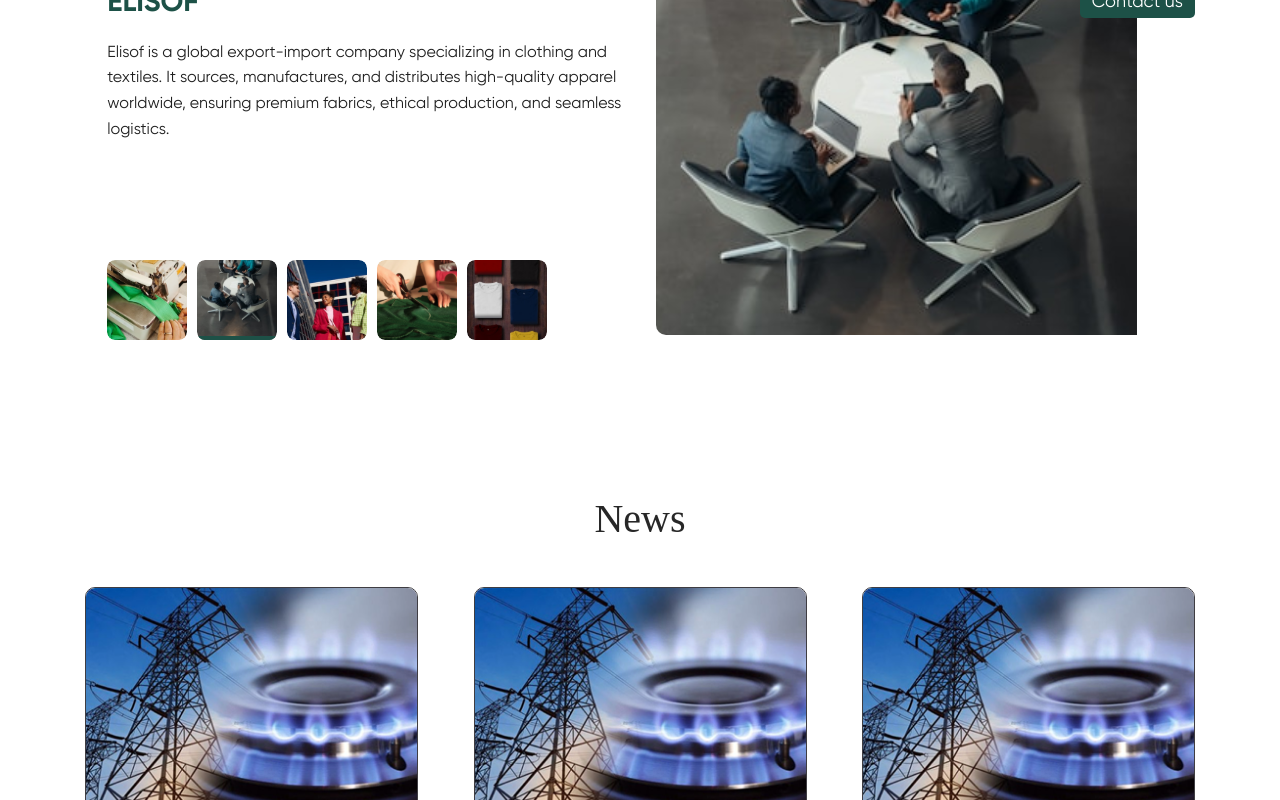
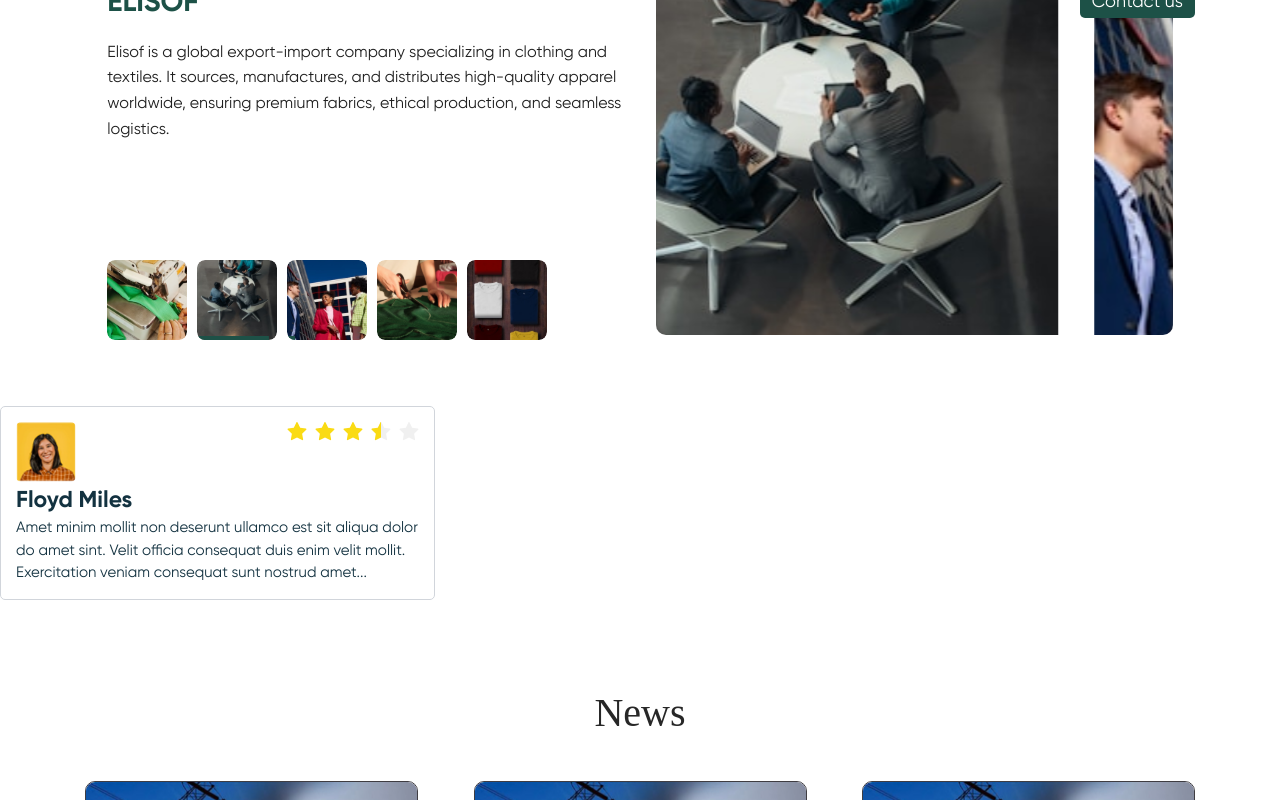
Before and after one commit to dad0586/Elisof, a Next.js app: page /en in a window 1280 px wide. Shown: the part 2363-3163 px from the top of the page. Built offline with nearby package versions, Linux system fonts and the light colour scheme; a web font is replaced by a local one.

Commit message:
fix code

```diff
--- a/src/app/[locale]/page.tsx
+++ b/src/app/[locale]/page.tsx
@@ -9,6 +9,7 @@ import SendRequest from '@/components/send-request/send-request'
 import Link from 'next/link'
 import FeedbackCustmer from '@/components/feedback/feedback';
 import NewsPage from '../../components/news/news';
+import Feedback1 from '@/components/feedback/feed';
 
 
 
@@ -24,6 +25,7 @@ const Page = () => {
         <FamouProduct />
         <AboutUs />
         {/* <FeedbackCustmer /> */}
+        <Feedback1/>
         <NewsPage />
         <SendRequest />
       </main>
--- a/src/components/about/about.scss
+++ b/src/components/about/about.scss
@@ -131,14 +131,10 @@
       transform: translateY(-50%);
 
       button {
-        // transform: rotate(-90deg);
         transition: transform 0.3s ease-in-out;
         writing-mode: sideways-lr;
       }
 
-      // &:hover button {
-      //   transform: rotate(-90deg) scale(1.05);
-      // }
     }
   }
 
@@ -211,7 +207,6 @@
 
       .mini-img_container {
         gap: 5px;
-        // margin-top: 0;
 
         .mini-img_item {
           width: 60px;
--- /dev/null
+++ b/src/components/feedback/feed.tsx
@@ -0,0 +1,40 @@
+import React, { useRef, useState } from 'react';
+import { Swiper, SwiperSlide } from 'swiper/react';
+
+
+import 'swiper/css';
+import 'swiper/css/free-mode';
+import 'swiper/css/pagination';
+
+
+import { FreeMode  } from 'swiper/modules';
+import FeedbackCard from './feedback-card';
+
+const Feedback1 = ()=> {
+  return (
+    <>
+      <Swiper
+        spaceBetween={30}
+        freeMode={true}
+        className="mySwiper"
+        breakpoints={{
+            768: {
+                width: 640,
+                slidesPerView: 1
+              },
+            1024: {
+                width: 900,
+                slidesPerView: 2
+              },
+            1440: {
+                width: 1200,
+                slidesPerView: 3
+              }
+        }}
+      >
+        <SwiperSlide><FeedbackCard/></SwiperSlide>
+      </Swiper>
+    </>
+  );
+}
+export default Feedback1;
--- /dev/null
+++ b/src/components/feedback/feedback-card.tsx
@@ -0,0 +1,25 @@
+'use client';
+
+import React from 'react';
+import { Rate } from 'antd';
+import Image from 'next/image';
+import './feedback.scss';
+import { useTranslations } from 'next-intl';
+
+const FeedbackCard = () => {
+    const t = useTranslations("feedback-card")
+    return (
+        <div className="feedback-card">
+            <div className="feedback-card_people">
+                <Image src="/imgs/feedback1.png" alt="Feedback img" width={60} height={60} className="feedback-card_img" />
+                <div className="feedback-card_rating">
+                    <Rate allowHalf defaultValue={3.5} />
+                </div>
+            </div>
+            <h3 className="feedback-card_name"> {t ("names")} </h3>
+            <p className="feedback-card_comment"> {t ("comment")} </p>
+        </div>
+    );
+};
+
+export default FeedbackCard;
--- a/src/components/feedback/feedback.scss
+++ b/src/components/feedback/feedback.scss
@@ -1,9 +1,46 @@
+.feedback-card {
+  width: 100%;
+  padding: 15px;
+  border: 1.34px solid #d1d5db;
+  border-radius: 5px;
+  background-color: #fff;
+
+  &_people {
+    display: flex;
+    justify-content: space-between;
+    gap: 16px;
+  }
+
+  &_img {
+    width: 60px;
+    height: 60px;
+    border-radius: 5px;
+    object-fit: cover;
+  }
+
+  &_name {
+    font-family: Gilroy;
+    font-weight: 600;
+    font-size: 23px;
+    text-align: left;
+    color: #133240;
+  }
+
+  &_comment {
+    font-family: Gilroy;
+    font-weight: 400;
+    font-size: 15px;
+    color: #133240;
+  }
+}
+
+
+
 .feedback {
   text-align: center;
-  margin: 8% 0 3%;
-}
+  margin: 8% 0 3% 0;
 
-.feedback-header {
+  &-header {
     display: flex;
     align-items: center;
     justify-content: space-between;
@@ -31,6 +68,7 @@
       }
     }
   }
+}
 
 .controls {
   display: flex;
@@ -44,12 +82,6 @@
   border-radius: 5px;
   background-color: inherit;
   cursor: pointer;
-  transition: background-color 0.3s ease;
-}
-
-.feedback-header_previous:hover,
-.feedback-header_next:hover {
-  background-color: rgba(29, 81, 71, 0.1);
 }
 
 .feedback-header_next {
@@ -57,89 +89,46 @@
   color: rgba(255, 255, 255, 1);
 }
 
-
 .feedback-carousel {
   width: 100%;
+  max-width: 1110px;
+  overflow: hidden;
+  margin: 3% auto;
   position: relative;
-  overflow: hidden;
 }
-.feedback-carousel1 {
-  width: 100%;
-  overflow: hidden;
-  position: relative;
-  margin-left: 13%;
-}
-
-
-
 
 .carousel-track {
   display: flex;
+  transition: transform 0.8s ease-in-out;
   gap: 10px;
 }
 
 .testimonial-card {
   flex: 0 0 calc(100% / 2.5);
-
   background: #fff;
   padding: 20px;
   box-shadow: 0px 4px 10px rgba(0, 0, 0, 0.1);
   border-radius: 10px;
   text-align: left;
-  transition: transform 0.3s ease;
-}
+  opacity: 0;
+  transform: translateX(50px);
+  transition: opacity 0.5s ease-in-out, transform 0.5s ease-in-out;
 
-
-
-.testimonial-card:hover {
-  transform: scale(1.02);
+  &.active {
+    opacity: 1;
+    transform: translateX(0);
   }
 
   .card-header {
     display: flex;
     justify-content: space-between;
+    align-items: center;
 
     img {
       width: 80px;
       height: 80px;
-    border-radius: 50%;
       object-fit: cover;
     }
-}
-
-
-@media (min-width: 1500px) {
-
-  .testimonial-card {
-    flex: 0 0 calc(100% / 4);
-  }
-  .feedback-carousel1 {
-    margin-left: 15%;
-  }
-}
-
-@media (min-width: 1800px) {
-
-  .feedback-carousel1 {
-    margin-left: 25%;
-  }
-}
-@media (min-width: 2200px) {
-
-  .feedback-carousel1 {
-    margin-left: 30%;
-  }
-}
-@media (min-width: 2700px) {
-
-  .feedback-carousel1 {
-    margin-left: 35%;
-  }
-}
-@media (min-width: 3000px) {
-
-  .feedback-carousel1 {
-    margin-left: 40%;
   }
 }
 
@@ -147,21 +136,18 @@
   .testimonial-card {
     flex: 0 0 calc(100% / 2);
   }
-  .feedback-carousel1 {
-    margin-left: 7%;
-  }
 }
 
 @media (max-width: 768px) {
   .feedback-carousel {
-    width: 90%;
-  }
-  .feedback-carousel1 {
-    margin-left: 15%;
+    width: 100%;
+    display: grid;
+    grid-template-columns: auto;
   }
 
   .testimonial-card {
-    flex: 0 0 calc(100% / 1);
+    flex: 0 0 100%;
+
   }
 
   .feedback-header {
@@ -186,12 +172,9 @@
   }
 }
 
-@media (max-width: 500px) {
+@media (max-width: 480px) {
   .feedback-carousel {
-    width: 90%;
-  }
-  .feedback-carousel1 {
-    margin-left: 0;
+    width: 100%;
   }
 
   .feedback-header {
@@ -214,6 +197,7 @@
     .card-header {
       flex-direction: column;
       align-items: center;
+      gap: 10px;
 
       img {
         width: 60px;
--- a/src/components/feedback/feedback.tsx
+++ b/src/components/feedback/feedback.tsx
@@ -1,78 +1,80 @@
 "use client";
-import { useState, useEffect } from "react";
+import { useState } from "react";
 import { Rate } from "antd";
 import "./feedback.scss";
 import { useTranslations } from "next-intl";
 
 export default function FeedbackCustomer() {
-  const [offset, setOffset] = useState(0);
-  const [speed, setSpeed] = useState(1);
+  const [currentIndex, setCurrentIndex] = useState(0);
+  const visibleCount = 2.5;
+  const cardWidth = 1110 / visibleCount;
   const t = useTranslations("feedback");
-  const cardWidth = 1110 ;
-  const baseSpeed = 1;
 
   const feedback = [
-    { id: 1, name: t("reviews.0.name"), image: "./imgs/feedback1.png", rating: 4.5, review: t("reviews.0.review") },
-    { id: 2, name: t("reviews.1.name"), image: "./imgs/feedback1.png", rating: 4, review: t("reviews.1.review") },
-    { id: 3, name: t("reviews.2.name"), image: "./imgs/feedback1.png", rating: 2.5, review: t("reviews.2.review") },
-    { id: 4, name: t("reviews.3.name"), image: "./imgs/feedback1.png", rating: 3.5, review: t("reviews.3.review") },
-    { id: 5, name: t("reviews.4.name"), image: "./imgs/feedback1.png", rating: 1.8, review: t("reviews.4.review") },
+    {
+      id: 1,
+      name: t("reviews.0.name"),
+      image: "/imgs/feedback1.png",
+      rating: 4.5,
+      review: t("reviews.0.review"),
+    },
+    {
+      id: 2,
+      name: t("reviews.1.name"),
+      image: "/imgs/feedback1.png",
+      rating: 4,
+      review: t("reviews.1.review"),
+    },
+    {
+      id: 3,
+      name: t("reviews.2.name"),
+      image: "/imgs/feedback1.png",
+      rating: 2.5,
+      review: t("reviews.2.review"),
+    },
+    {
+      id: 4,
+      name: t("reviews.3.name"),
+      image: "/imgs/feedback1.png",
+      rating: 3.5,
+      review: t("reviews.3.review"),
+    },
+    {
+      id: 5,
+      name: t("reviews.4.name"),
+      image: "/imgs/feedback1.png",
+      rating: 1.8,
+      review: t("reviews.4.review"),
+    },
   ];
 
-  const duplicatedFeedback = [...feedback, ...feedback];
-
-  useEffect(() => {
-    const animationFrame = () => {
-      setOffset((prevOffset) => {
-        const newOffset = prevOffset + speed;
-        const totalWidth = feedback.length * cardWidth;
-
-        if (newOffset >= totalWidth) {
-          return newOffset - totalWidth;
-        }
-        return newOffset;
-      });
-
-
-      setSpeed((prevSpeed) => {
-        if (prevSpeed < baseSpeed) {
-          return Math.min(prevSpeed + 0.05, baseSpeed);
-        }
-        return prevSpeed;
-      });
-
-      requestAnimationFrame(animationFrame);
-    };
-
-    const animationId = requestAnimationFrame(animationFrame);
-
-    return () => cancelAnimationFrame(animationId);
-  }, []);
-
   const nextSlide = () => {
-    setOffset((prevOffset) => prevOffset + cardWidth);
-    setSpeed(0.2);
+    setCurrentIndex((prevIndex) =>
+      prevIndex >= feedback.length - visibleCount ? 0 : prevIndex + 1
+    );
   };
 
   const prevSlide = () => {
-    setOffset((prevOffset) => {
-      const newOffset = prevOffset - cardWidth;
-      return newOffset < 0 ? feedback.length * cardWidth + newOffset : newOffset;
-    });
-    setSpeed(0.2);
+    setCurrentIndex((prevIndex) =>
+      prevIndex === 0 ? feedback.length - visibleCount : prevIndex - 1
+    );
   };
 
   return (
     <section>
+      <div id="clients">
         <div className="myContainer">
           <div className="feedback">
             <div className="feedback-header">
-            <div id="clients" className="feedback-header_text">
+              <div className="feedback-header_text">
                 <h2>{t("customers-feedback")}</h2>
                 <p>{t("our-trust")}</p>
               </div>
               <div className="controls">
-              <button className="feedback-header_previous" onClick={prevSlide}>
+                <button
+                  className="feedback-header_previous"
+                  onClick={prevSlide}
+                >
                   {t("previous")}
                 </button>
                 <button className="feedback-header_next" onClick={nextSlide}>
@@ -80,22 +82,27 @@ export default function FeedbackCustomer() {
                 </button>
               </div>
             </div>
-        </div>
-      </div>
+
             <div className="feedback-carousel">
-        <div className="feedback-carousel1">
               <div
                 className="carousel-track"
                 style={{
-              transform: `translateX(-${offset}px)`,
-              transition: "none",
+                  transform: `translateX(-${currentIndex * cardWidth}px)`,
                 }}
               >
-            {duplicatedFeedback.map((item, index) => (
-              <div className="testimonial-card" key={`${item.id}-${index}`}>
+                {feedback.map((item, index) => (
+                  <div
+                    className={`testimonial-card ${
+                      index >= currentIndex &&
+                      index < currentIndex + visibleCount
+                        ? "active"
+                        : ""
+                    }`}
+                    key={item.id}
+                  >
                     <div className="card-header">
                       <img src={item.image} alt={item.name} />
-                  <Rate allowHalf defaultValue={item.rating} />
+                      <Rate allowHalf defaultValue={item.rating} disabled />
                     </div>
                     <h3 className="feedback-card_name">{item.name}</h3>
                     <p className="feedback-card_comment">{item.review}</p>
@@ -104,6 +111,8 @@ export default function FeedbackCustomer() {
               </div>
             </div>
           </div>
+        </div>
+      </div>
     </section>
   );
 }
--- a/src/locales/en.json
+++ b/src/locales/en.json
@@ -34,7 +34,7 @@
   },
   "feedback-card": {
     "names": "Floyd Miles",
-    "comment": "Amet minim mollit non deserunt ullamco est sit aliqua dolor do amet sint. Velit officia consequat duis enim velit mollit. Exercitation veniam consequat sunt nostrud amet. Amet minim mollit non deserunt ullamco est sit aliqua dolor do amet sint. Velit officia"
+    "comment": "Amet minim mollit non deserunt ullamco est sit aliqua dolor do amet sint. Velit officia consequat duis enim velit mollit. Exercitation veniam consequat sunt nostrud amet..."
   },
 
   "feedback": {
--- a/src/locales/ru.json
+++ b/src/locales/ru.json
@@ -34,7 +34,7 @@
   },
   "feedback-card": {
     "names": "Флойд Майлз",
-    "comment": "Проект выполнен очень хорошо! Дизайн минималистичный и удобный для пользователей. Код чистый и оптимизированный. Однако некоторые компоненты можно улучшить для увеличения скорости загрузки страницы. Мобильная версия работает хорошо, но адаптивность можно сделать еще лучше. В целом, проект качественный и удобный для пользователей."
+    "comment": "Проект выполнен очень хорошо! Дизайн минималистичный и удобный для пользователей. Код чистый и оптимизированный. Однако некоторые компоненты можно улучшить для увеличения скорости загрузки страницы..."
   },
   "feedback": {
     "customers-feedback": "Отзывы клиентов",
--- a/src/locales/uz.json
+++ b/src/locales/uz.json
@@ -34,7 +34,7 @@
   },
   "feedback-card": {
     "names": "Floyd Miles",
-    "comment": "Loyiha juda yaxshi ishlangan! Dizayn minimalist va foydalanish uchun qulay. Kod toza va optimallashtirilgan. Biroq, sahifa yuklanish tezligini oshirish uchun ba'zi komponentlarni yaxshiroq optimallashtirish mumkin. Mobil versiya ham yaxshi ishlaydi, ammo responsivlikni yanada yaxshilash foydali bo‘lar edi. Umuman olganda, loyiha yuqori sifatli va foydalanuvchilar uchun qulay."
+    "comment": "Loyiha juda yaxshi ishlangan! Dizayn minimalist va foydalanish uchun qulay. Kod toza va optimallashtirilgan. Biroq, sahifa yuklanish tezligini oshirish uchun ba'zi komponentlarni yaxshiroq optimallashtirish mumkin..."
   },
   "feedback": {
     "customers-feedback": "Mijozlar fikri",
```
Also changed, not shown: package.json (+5 -2 lines), 1 other file (tests, documents, lock files or other folders). Lines whose indentation alone changed are shown as unchanged.
